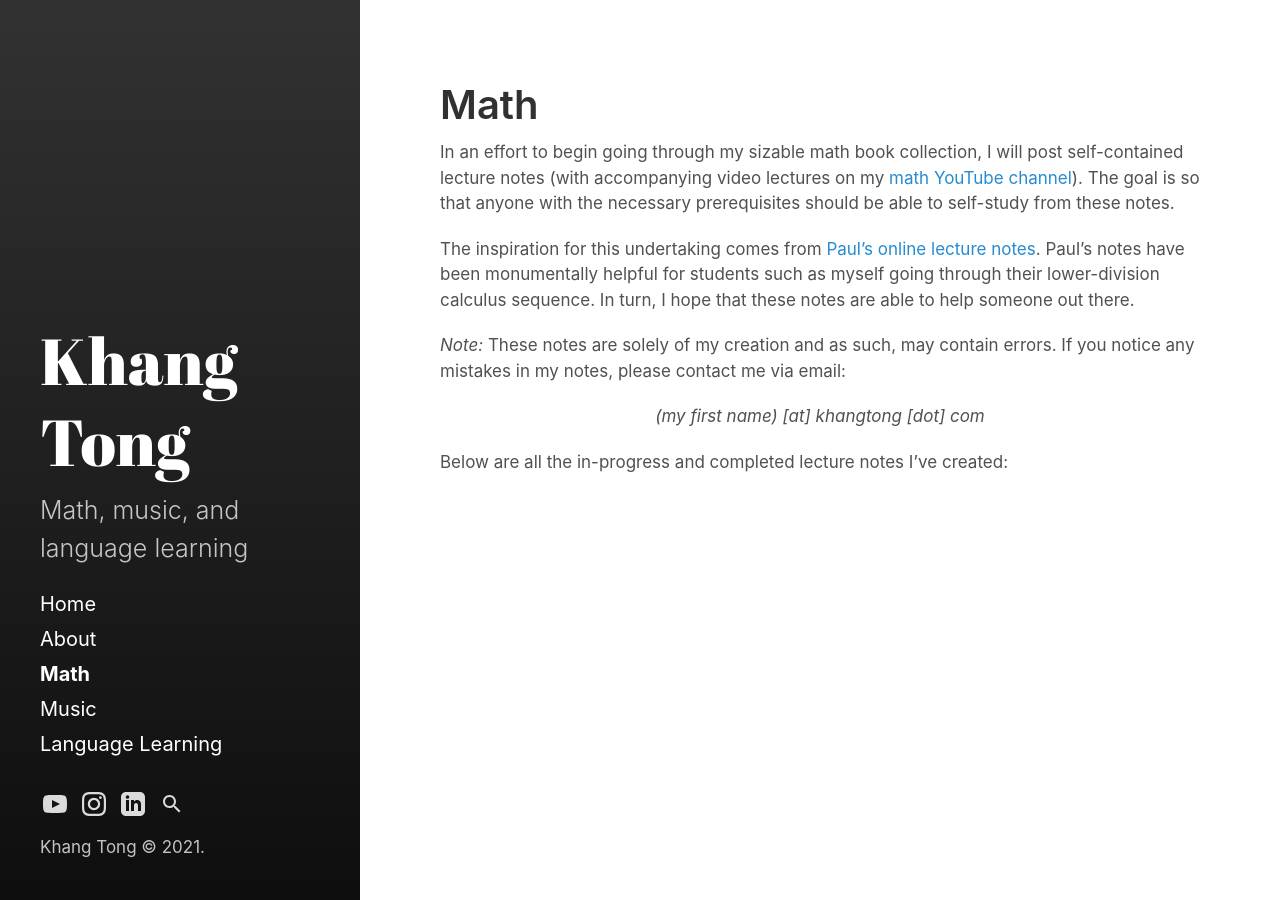
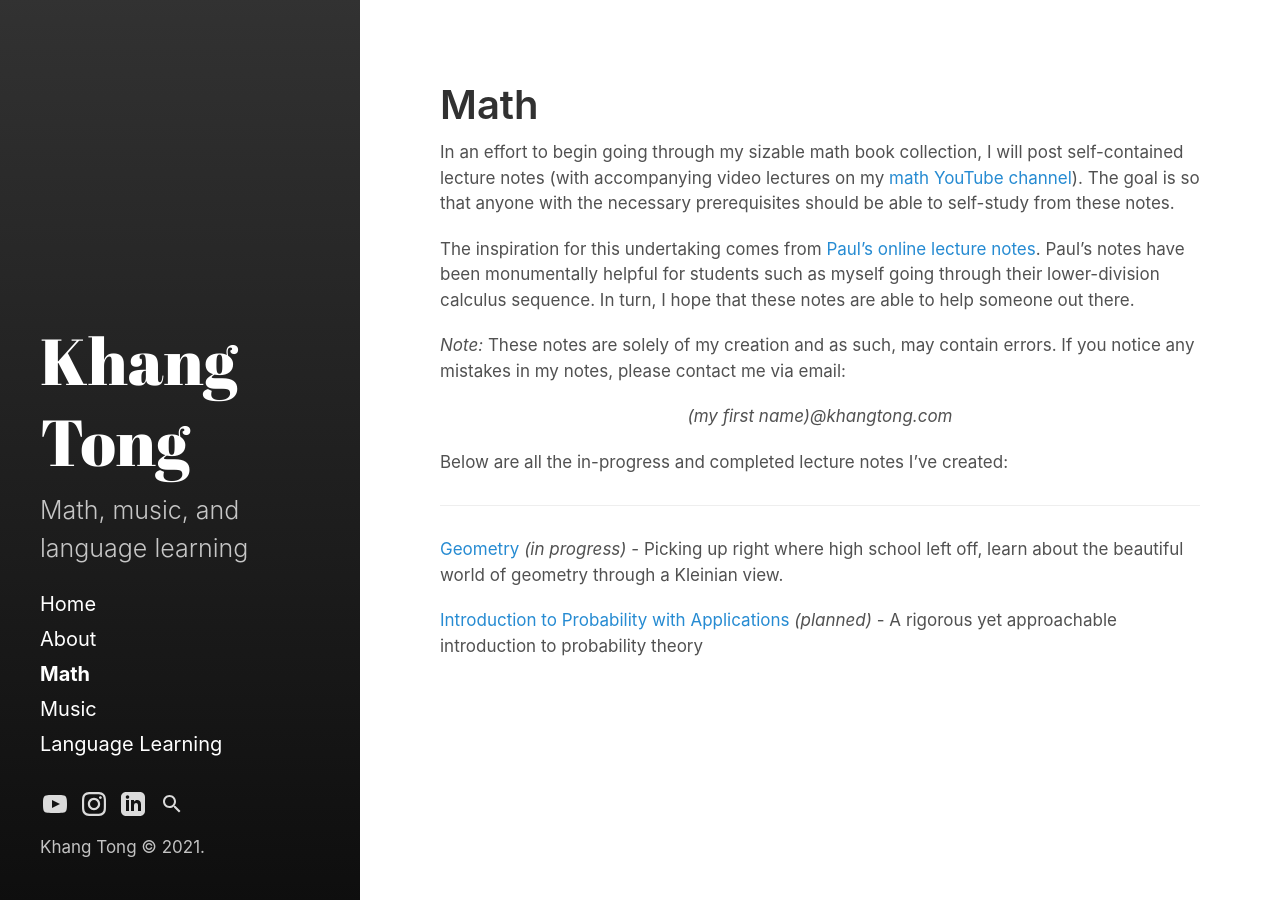
Before and after one commit to hophopkhangaroo/khangtong, a Jekyll site: the page built from math/index.md, in a window 1280 px wide. Built offline with Jekyll 4.4.1, drawn with Linux system fonts in a browser that asks for light colours.

Commit message:
Create math layout

```diff
--- a/_layouts/page.html
+++ b/_layouts/page.html
@@ -8,4 +8,4 @@ layout: default
 <div class="content">
   {{ content }}
 </div>
-{% include back-link.html %}
+<!--{% include back-link.html %}-->
--- a/math/index.md
+++ b/math/index.md
@@ -19,6 +19,12 @@ someone out there.
 *Note:* These notes are solely of my creation and as such, may contain errors. If you notice
 any mistakes in my notes, please contact me via email:
 
-<p style="text-align: center;"><i>(my first name) [at] khangtong [dot] com</i></p>
+<p style="text-align: center;"><i>(my first name)@khangtong.com</i></p>
 
 Below are all the in-progress and completed lecture notes I've created:
+
+---
+
+[Geometry](#) *(in progress)* - Picking up right where high school left off, learn about the beautiful world of geometry through a Kleinian view.
+
+[Introduction to Probability with Applications](#) *(planned)* - A rigorous yet approachable introduction to probability theory
```
Also changed, not shown: _layouts/math.html (added, +10 -0 lines).
